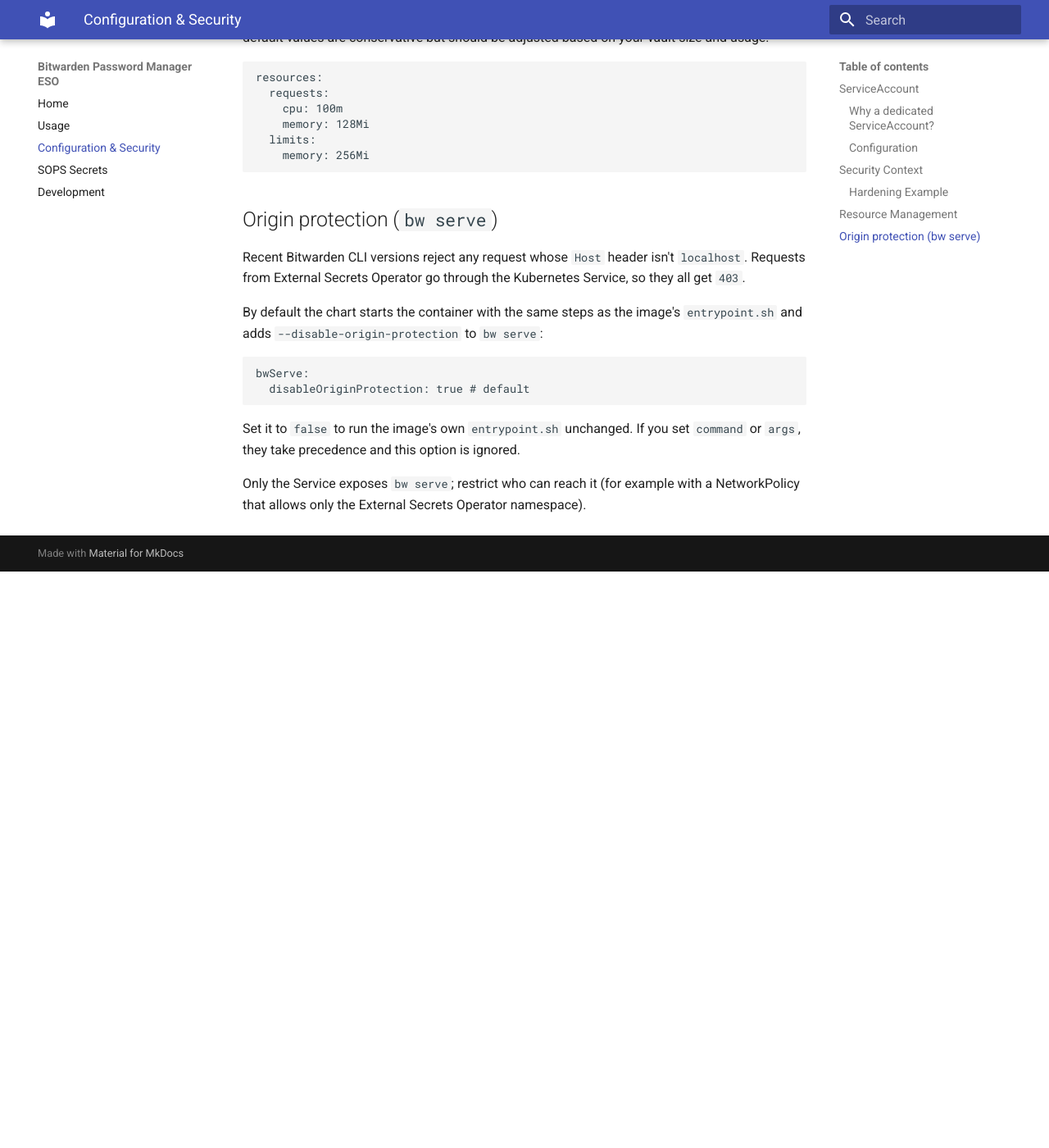
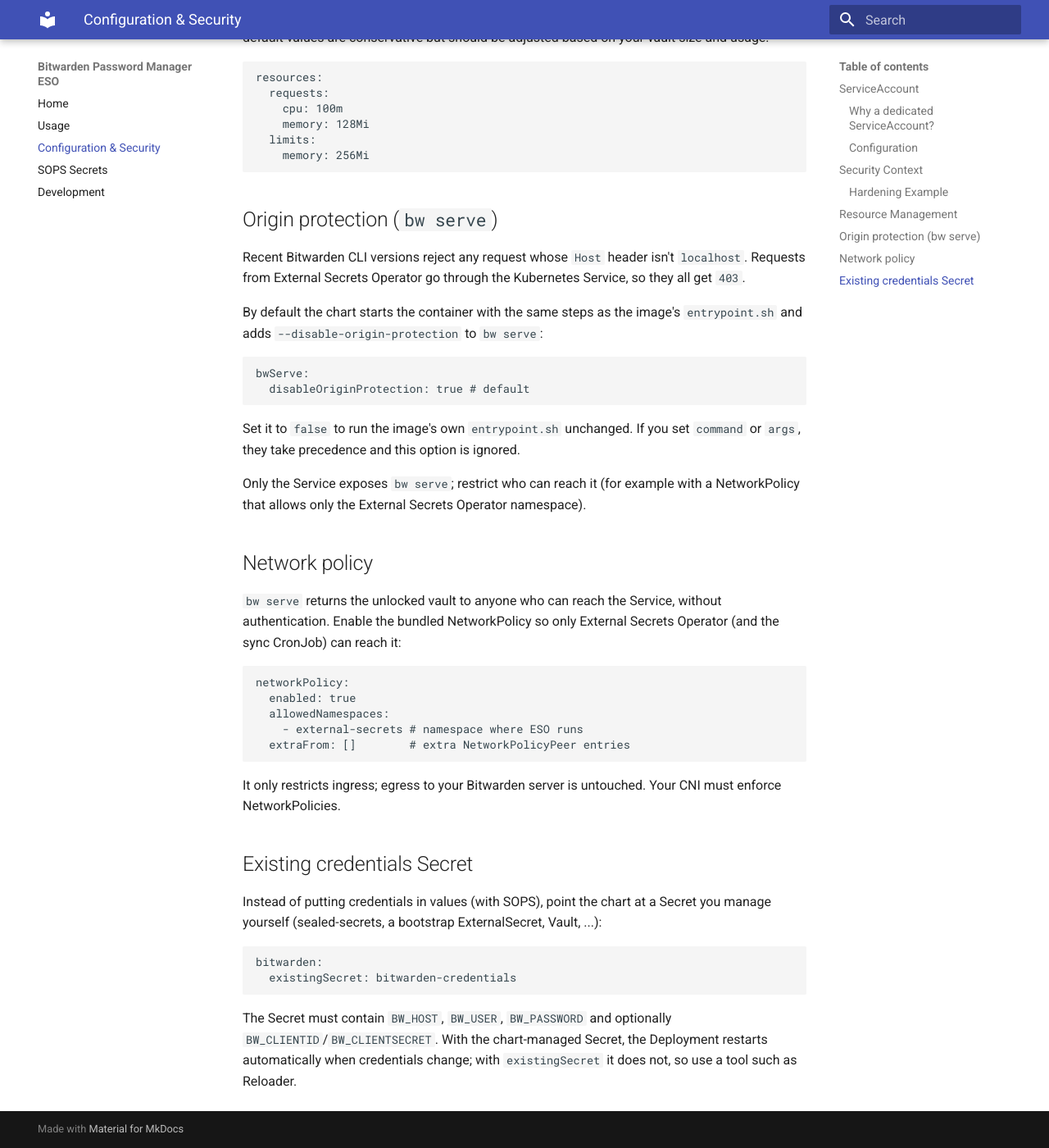
Before and after one commit to user-cube/bitwarden-password-manager-eso, an MkDocs documentation site: the page built from docs/configuration.md, in a window 1280 px wide and 1400 px high, scrolled down 1432 px. Shown: the whole window at 82% size. Built offline with MkDocs 1.6.1 and Material for MkDocs 9.7.7, drawn with Linux system fonts in a browser that asks for light colours; before the commit the page ends 2129 px from its top, so only the background shows below that.

Commit message:
feat: optional NetworkPolicy, existingSecret and safer defaults (#18)
Co-authored-by: devopsbuddyapp[bot] <devopsbuddyapp[bot]@users.noreply.github.com>

````diff
--- a/docs/configuration.md
+++ b/docs/configuration.md
@@ -73,3 +73,28 @@ bwServe:
 Set it to `false` to run the image's own `entrypoint.sh` unchanged. If you set `command` or `args`, they take precedence and this option is ignored.
 
 Only the Service exposes `bw serve`; restrict who can reach it (for example with a NetworkPolicy that allows only the External Secrets Operator namespace).
+
+## Network policy
+
+`bw serve` returns the unlocked vault to anyone who can reach the Service, without authentication. Enable the bundled NetworkPolicy so only External Secrets Operator (and the sync CronJob) can reach it:
+
+```yaml
+networkPolicy:
+  enabled: true
+  allowedNamespaces:
+    - external-secrets # namespace where ESO runs
+  extraFrom: []        # extra NetworkPolicyPeer entries
+```
+
+It only restricts ingress; egress to your Bitwarden server is untouched. Your CNI must enforce NetworkPolicies.
+
+## Existing credentials Secret
+
+Instead of putting credentials in values (with SOPS), point the chart at a Secret you manage yourself (sealed-secrets, a bootstrap ExternalSecret, Vault, ...):
+
+```yaml
+bitwarden:
+  existingSecret: bitwarden-credentials
+```
+
+The Secret must contain `BW_HOST`, `BW_USER`, `BW_PASSWORD` and optionally `BW_CLIENTID`/`BW_CLIENTSECRET`. With the chart-managed Secret, the Deployment restarts automatically when credentials change; with `existingSecret` it does not, so use a tool such as Reloader.
````
Also changed, not shown: charts/bitwarden-password-manager-eso/README.md (+5 -0 lines), 7 other files.
